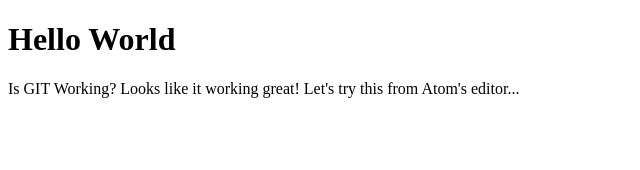
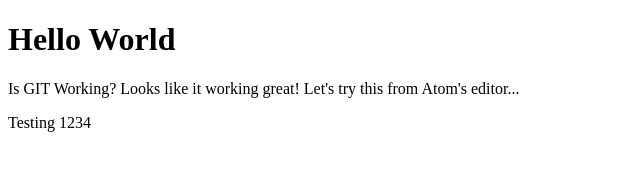
Before and after one commit to altair-bryan/GIT-Test, a plain HTML site: page index.html in a window 1280 px wide. Shown: the full height of the page, 0-640 px from the left. Drawn offline with Linux system fonts and the light colour scheme.

Commit message:
Testing12345 - New GIT setup

```diff
--- a/index.html
+++ b/index.html
@@ -11,5 +11,8 @@
     <p>
         Is GIT Working? Looks like it working great! Let's try this from Atom's editor...
     </p>
+    <p>
+        Testing 1234
+    </p>
 </body>
 </html>
```
